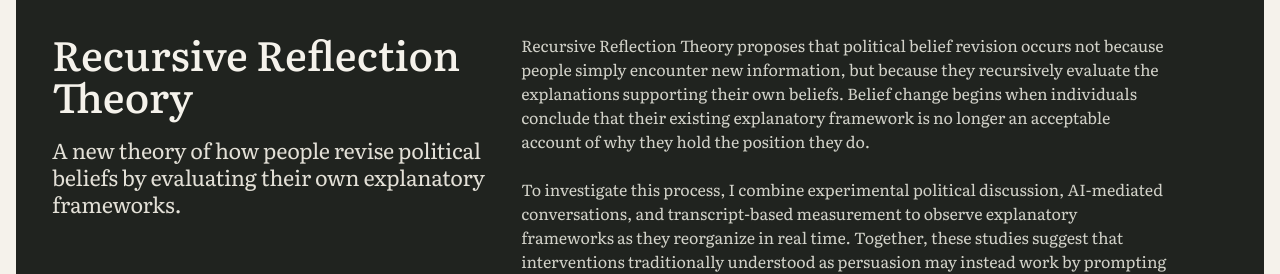
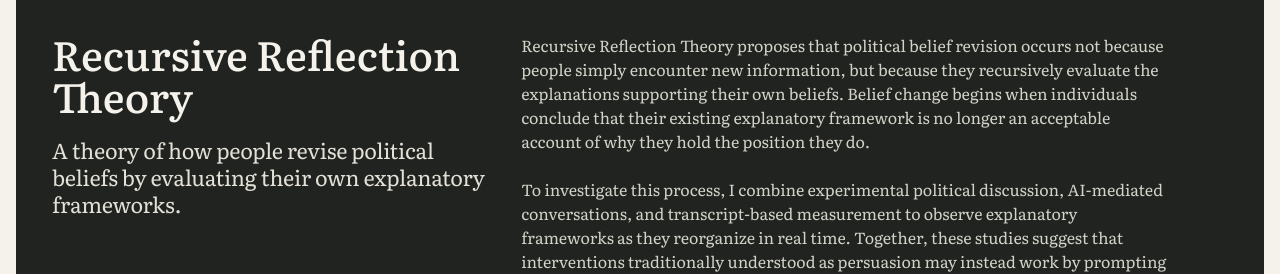
Before and after one commit to emilywest07/emily-west-website, a Next.js app: page /research in a window 1280 px wide. Shown: the part 1360-1634 px from the top of the page. Built offline with nearby package versions, Linux system fonts and the light colour scheme; no server answers.

Commit message:
Refine research novelty language

```diff
--- a/src/content/research.ts
+++ b/src/content/research.ts
@@ -42,7 +42,7 @@ export const researchClaims: ResearchClaim[] = [
       {
         id: "recursive-reflection-theory",
         title: "Recursive Reflection Theory",
-        subtitle: "A new theory of how people revise political beliefs by evaluating their own explanatory frameworks.",
+        subtitle: "A theory of how people revise political beliefs by evaluating their own explanatory frameworks.",
         summary: undefined,
         detail: undefined,
         descriptionParagraphs: [
@@ -64,7 +64,7 @@ export const researchClaims: ResearchClaim[] = [
         title: "Beyond Belief: Explanatory Frameworks as a Cognitive Architecture",
         status: "Theory Paper",
         description: "Develops a general theory of explanatory frameworks as higher-order cognitive architectures that organize beliefs, values, identities, and experience into coherent understandings of the world.",
-        abstract: "Human beings do not merely accumulate beliefs. They organize beliefs, values, identities, and experiences into explanatory structures that allow them to make sense of themselves and the world. Although existing research has developed powerful theories of belief formation, schema, narrative identity, cognitive dissonance, and predictive processing, these approaches generally treat beliefs, narratives, or representations as the primary cognitive objects of interest. I argue that these phenomena are more fruitfully understood as components of higher-order explanatory frameworks: cognitive architectures that integrate diverse forms of information into coherent understandings and that are periodically reorganized as new experiences accumulate. The article develops a general theory of explanatory frameworks, identifies their defining properties, distinguishes them from related concepts, and advances a set of theoretical propositions concerning their organization, growth, and revision. Finally, I argue that recent advances in conversational elicitation make explanatory frameworks empirically observable, opening the possibility of studying them directly rather than inferring them indirectly from isolated beliefs or attitudes. Reconceptualizing human reasoning around explanatory frameworks offers a new foundation for research on learning, judgment, belief revision, and political reasoning.",
+        abstract: "Human beings do not merely accumulate beliefs. They organize beliefs, values, identities, and experiences into explanatory structures that allow them to make sense of themselves and the world. Although existing research offers powerful accounts of belief formation, cognitive organization, explanation, and belief revision, many approaches treat beliefs, narratives, or representations as the primary cognitive objects of interest. I argue that these phenomena are more fruitfully understood as components of higher-order explanatory frameworks: cognitive architectures that integrate diverse forms of information into coherent understandings and that are periodically reorganized as new experiences accumulate. The article develops a general theory of explanatory frameworks, identifies their defining properties, distinguishes them from related concepts, and advances a set of theoretical propositions concerning their organization, growth, and revision. Finally, I argue that recent advances in conversational elicitation make explanatory frameworks empirically observable, opening the possibility of studying them directly rather than inferring them indirectly from isolated beliefs or attitudes. Reconceptualizing human reasoning around explanatory frameworks offers a foundation for research on learning, judgment, belief revision, and political reasoning.",
       },
       {
         id: "architecture-of-understanding",
@@ -126,7 +126,7 @@ export const researchClaims: ResearchClaim[] = [
         title: "Revealing Explanatory Frameworks",
         subtitle: "A structured conversational method for eliciting and measuring explanatory frameworks.",
         descriptionParagraphs: [
-          "Political beliefs are typically studied as individual attitudes or ideological positions. I argue that they are better understood as parts of broader explanatory frameworks that organize values, principles, empirical assumptions, and experiences into coherent understandings of the world. Using transcripts from a large-scale conversational study, I develop a framework for identifying commitments, tensions, reconciliation strategies, and explanatory gaps as they emerge during political discussion. The paper provides the first descriptive account of how people maintain coherence among competing commitments, establishing a new foundation for studying political reasoning through explanatory frameworks.",
+          "Political beliefs are typically studied as individual attitudes or ideological positions. I argue that they are better understood as parts of broader explanatory frameworks that organize values, principles, empirical assumptions, and experiences into coherent understandings of the world. Using transcripts from a large-scale conversational study, I develop a framework for identifying commitments, tensions, reconciliation strategies, and explanatory gaps as they emerge during political discussion. The paper provides a descriptive account of how people maintain coherence among competing commitments, establishing a foundation for studying political reasoning through explanatory frameworks.",
         ],
         status: "Measurement Paper",
         links: [
@@ -155,7 +155,7 @@ export const researchClaims: ResearchClaim[] = [
         title: "How People Hold Political Beliefs Together: The Structure of Tensions in Political Reasoning",
         status: "Working Paper",
         description: "Describes recurring organizational patterns through which explanatory frameworks maintain coherence, accommodate competing commitments, and reorganize political reasoning.",
-        abstract: "How do people maintain coherence among political beliefs that do not naturally fit together? Existing research has devoted considerable attention to why individuals hold particular political attitudes and when those attitudes change, yet we know remarkably little about the organization of the explanatory frameworks that hold those attitudes together. Using transcripts from a large-scale conversational study, this paper describes recurring patterns in the structure of political reasoning by examining how participants connect principles, values, empirical assumptions, identities, and lived experience into coherent explanations. Rather than revealing a single form of coherence, the analyses identify multiple organizational patterns through which explanatory frameworks accommodate competing commitments, absorb new information, or leave tensions unresolved. These findings suggest that political disagreement is often rooted not in isolated differences over individual beliefs, but in differences in how explanatory frameworks organize and prioritize those beliefs. By providing the first descriptive account of the internal organization of explanatory frameworks, the paper establishes a foundation for studying political reasoning as a dynamic process of explanatory integration rather than a collection of independent attitudes.",
+        abstract: "How do people maintain coherence among political beliefs that do not naturally fit together? Existing research has devoted considerable attention to why individuals hold particular political attitudes and when those attitudes change, yet we know remarkably little about the organization of the explanatory frameworks that hold those attitudes together. Using transcripts from a large-scale conversational study, this paper describes recurring patterns in the structure of political reasoning by examining how participants connect principles, values, empirical assumptions, identities, and lived experience into coherent explanations. Rather than revealing a single form of coherence, the analyses identify multiple organizational patterns through which explanatory frameworks accommodate competing commitments, absorb new information, or leave tensions unresolved. These findings suggest that political disagreement is often rooted not in isolated differences over individual beliefs, but in differences in how explanatory frameworks organize and prioritize those beliefs. By providing a descriptive account of the internal organization of explanatory frameworks, the paper establishes a foundation for studying political reasoning as a dynamic process of explanatory integration rather than a collection of independent attitudes.",
         pendingLinks: [
           { label: "Read Paper", placeholderHref: claimTwoPendingWorkLinks.tensionsPaper },
           { label: "View Appendix", placeholderHref: claimTwoPendingWorkLinks.tensionsAppendix },
```
